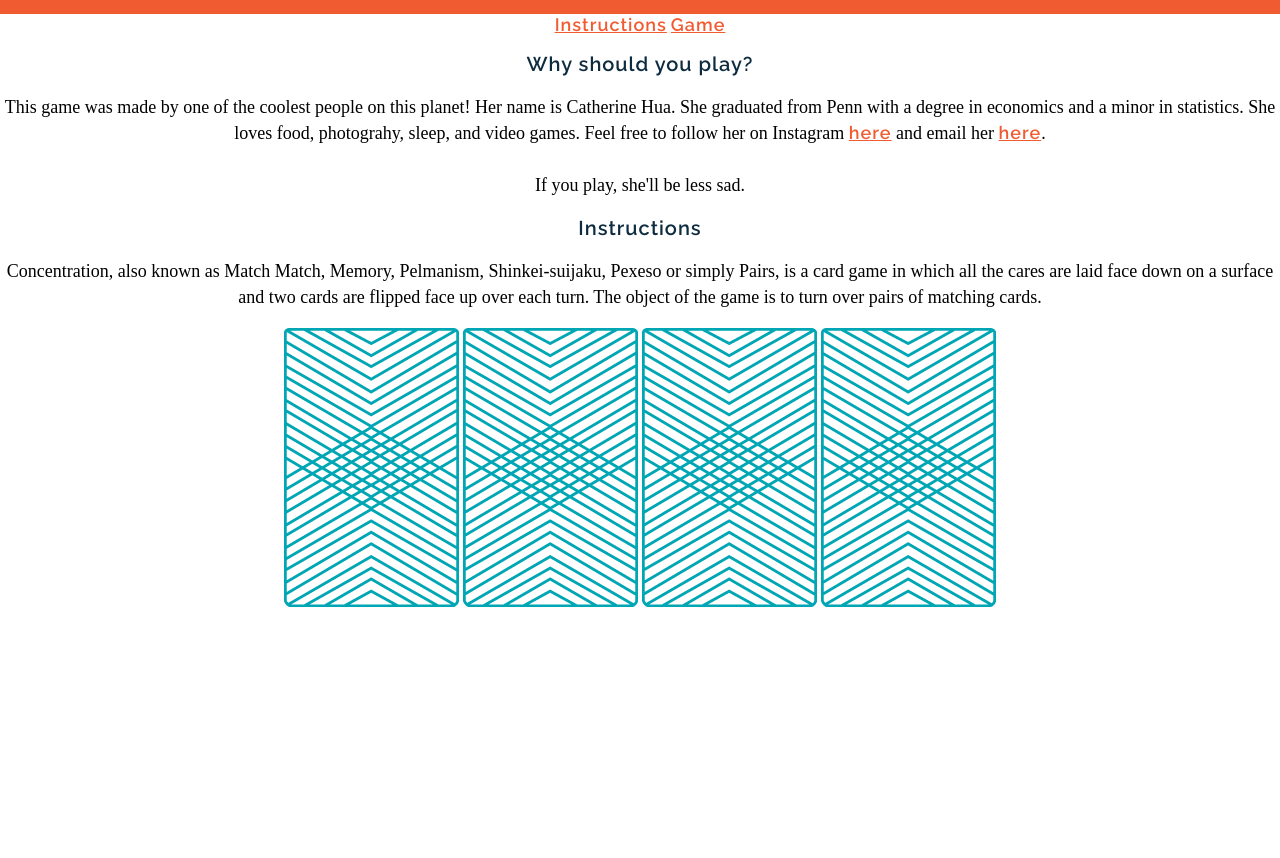
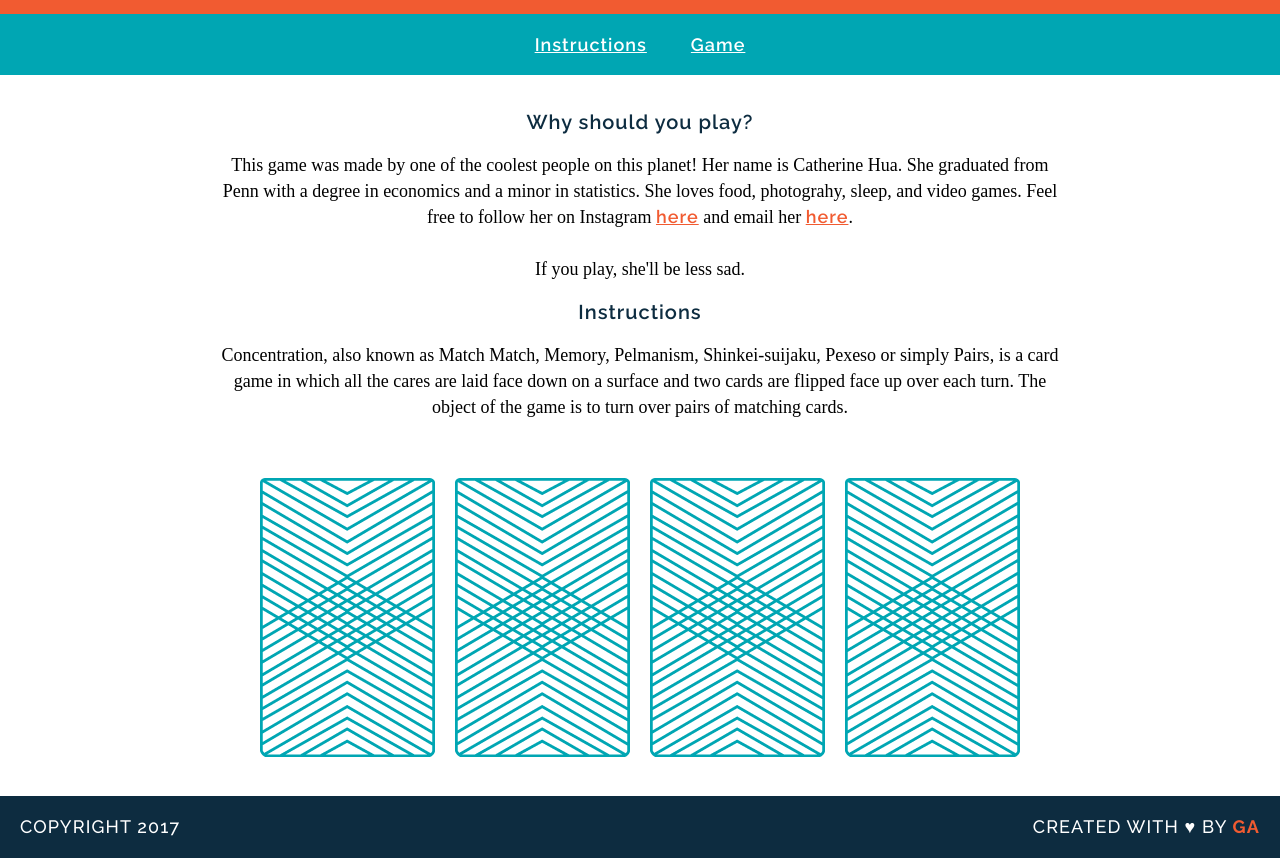
Before and after one commit to cathua/wdi-fundamentals-memorygame, a plain HTML site: page index.html in a window 1280 px wide. Shown: the part 99-957 px from the top of the page. Before the commit the page ends 800 px from the top, so only its background shows below. Drawn offline with Linux system fonts and the light colour scheme; a web font is replaced by a local one.

Commit message:
updated html and css files to reflect work done through unit 6.

```diff
--- a/css/main.css
+++ b/css/main.css
@@ -1,7 +1,7 @@
 h1 {
 font-family: "Raleway", sans-serif;
 font-weight: 400;
-color: #0D2C40;
+color: #FFFFFF;
 letter-spacing: 1px;
 font-size: 45px;
 margin: 0;
@@ -13,6 +13,11 @@ a {
   color: #F15B31;
   letter-spacing: 1px;
   font-size: 18px;
+  border-bottom: 2px solid transparent;
+}
+
+a:hover{
+  border-color: white;
 }
 
 h2 {
@@ -36,5 +41,58 @@ margin: 0;
 
 header{
   background-color: #F15B31;
-  padding: 30px 20px
+  padding: 30px 20px;
 }
+
+nav a{
+    margin: 0px 20px;
+    color: #FFFFFF;
+}
+
+nav {
+  padding: 20px 0;
+  background-color: #00A6B3;
+}
+
+main{
+  width: 850px;
+  margin: 35px auto;
+}
+
+img{
+  margin: 40px 8px 0px;
+}
+
+footer{
+  text-transform: uppercase;
+  padding: 0px 20px;
+  background-color: #0d2c40;
+  color: white;
+  font-size: 14px;
+  letter-spacing: 0.08em;
+  font-weight: 500;
+}
+
+.copyright{
+  font-family: "Raleway", sans-serif;
+  float: left;
+}
+
+.message{
+  font-family: "Raleway", sans-serif;
+  float: right;
+}
+
+.clearfix:after{
+  visibility: hidden;
+  display: block;
+  content: " ";
+  clear: both;
+  height: 0;
+  font-size: 0;
+}
+
+.name{
+  color: #F15b31;
+  font-weight: 700;
+}
--- a/index.html
+++ b/index.html
@@ -11,8 +11,8 @@
       <h1>Memory Game</h1>
     </header>
     <nav>
-      <a href="#">Instructions</a>
-      <a href="#">Game</a>
+      <a href="#instructions">Instructions</a>
+      <a href="#game">Game</a>
     </nav>
 
   <main>
@@ -27,18 +27,26 @@
         If you play, she'll be less sad.
       </p>
 
-    <h2>Instructions</h2>
+    <h2 id="instructions">Instructions</h2>
       <p>Concentration, also known as Match Match, Memory, Pelmanism, Shinkei-suijaku,
         Pexeso or simply Pairs, is a card game in which all the cares are laid face down
         on a surface and two cards are flipped face up over each turn. The object of the
         game is to turn over pairs of matching cards.</p>
 
-    <div>
+    <div id="game">
       <img src="images/back.png" alt="Queen of Diamonds">
       <img src="images/back.png" alt="Queen of Hearts">
       <img src="images/back.png" alt="King of Diamonds">
       <img src="images/back.png" alt="King of Hearts">
     </div>
   </main>
+  <footer class="clearfix">
+    <p class="copyright">
+      Copyright 2017
+    </p>
+    <p class="message">
+      Created with &hearts; by <span class="name">GA</span>
+    </p>
+  </footer>
   </body>
 </html>
```
